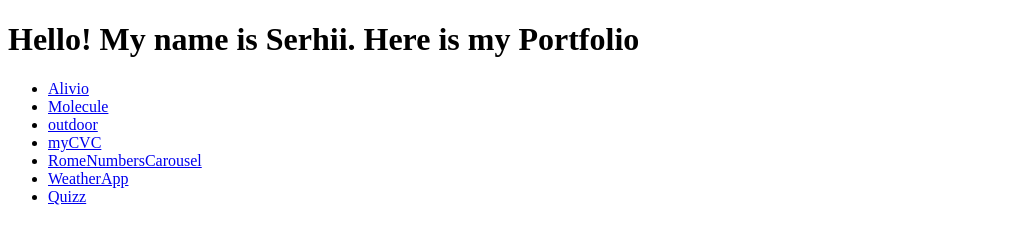
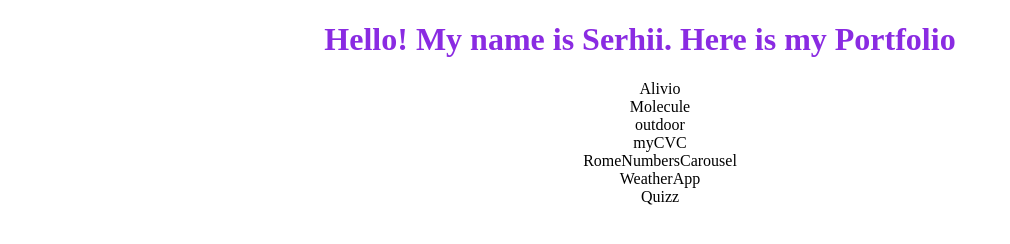
Before and after one commit to Sergo1604/myPortfolio, a plain HTML site: page index.html in a window 1280 px wide. Shown: the whole page, without its empty margins (0-1010 px from the left). Drawn offline with Linux system fonts and the light colour scheme.

Commit message:
change html css

```diff
--- a/index.html
+++ b/index.html
@@ -4,18 +4,20 @@
     <meta charset="UTF-8">
     <meta http-equiv="X-UA-Compatible" content="IE=edge">
     <meta name="viewport" content="width=device-width, initial-scale=1.0">
+    <link rel="stylesheet" href="style.css">
     <title>myPortfolio</title>
 </head>
 <body>
-    <h1>Hello! My name is Serhii. Here is my Portfolio</h1>
+    <h1 class = 'head__Title'>Hello! My name is Serhii. Here is my Portfolio</h1>
     <ul>
-        <li> <a href="https://sergo1604.github.io/Alivio/">Alivio</a> </li>
-        <li> <a href="https://sergo1604.github.io/Molecule/">Molecule</a></li>
-        <li> <a href="https://sergo1604.github.io/OutDoor/">outdoor</a> </li>
-        <li> <a href="https://sergo1604.github.io/resume_rakhmanyi/">myCVC</a></li>
-        <li> <a href="https://sergo1604.github.io/RomeNumbersCarousel/">RomeNumbersCarousel</a></li>
-        <li> <a href="http://weather-app-sergo1604.vercel.app">WeatherApp</a></li>
-        <li> <a href="https://sergo1604.github.io/Quizz/">Quizz</a></li>
+        <li> <a class = 'head__Link' href="https://sergo1604.github.io/Alivio/">Alivio</a> </li>
+        <li> <a class = 'head__Link' href="https://sergo1604.github.io/Molecule/">Molecule</a></li>
+        <li> <a class = 'head__Link' href="https://sergo1604.github.io/OutDoor/">outdoor</a> </li>
+        <li> <a class = 'head__Link' href="https://sergo1604.github.io/resume_rakhmanyi/">myCVC</a></li>
+        <li> <a class = 'head__Link' href="https://sergo1604.github.io/RomeNumbersCarousel/">RomeNumbersCarousel</a></li>
+        <li> <a class = 'head__Link' href="http://weather-app-sergo1604.vercel.app">WeatherApp</a></li>
+        <li> <a class = 'head__Link' href="https://sergo1604.github.io/Quizz/">Quizz</a></li>
+
     </ul>
 </body>
 </html>
--- /dev/null
+++ b/style.css
@@ -0,0 +1,17 @@
+.head__Title {
+    color: blueviolet;
+    text-align: center;
+}
+
+.head__Link {
+    text-decoration: none;
+    color: black;
+}
+
+ul {
+    text-align: center;
+}
+
+li {
+    list-style-type: none;
+}
```
